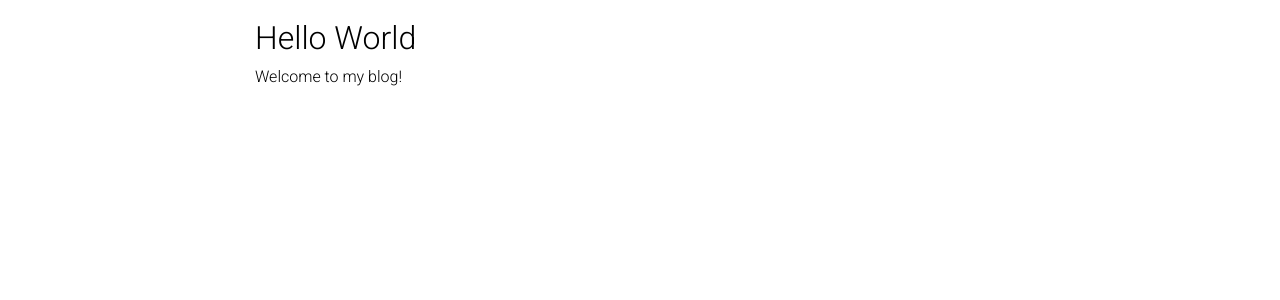
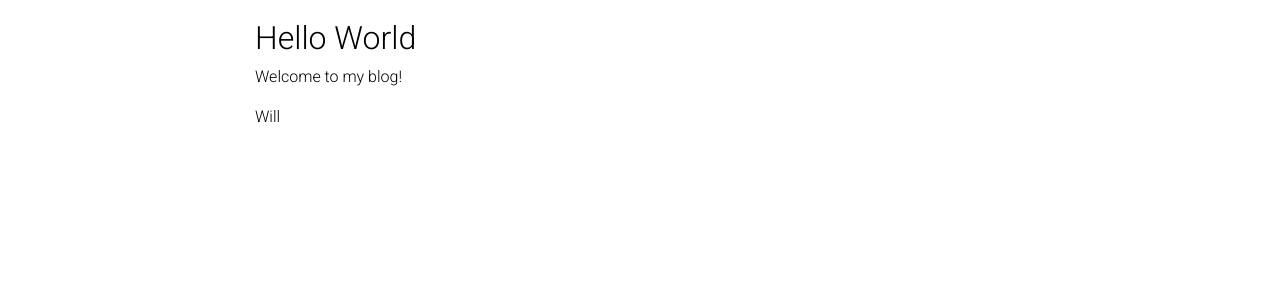
Before and after one commit to willlindsey05/willlindsey05.github.io, a Jekyll site: the page built from _posts/2023-04-09-hello-world.md, in a window 1280 px wide. Shown: the part 220-520 px from the top of the page. Built offline with Jekyll 4.4.1, drawn with Linux system fonts in a browser that asks for light colours; comment, search, counter and statistics services are not loaded; a style sheet for code colours, icons or effects is not loaded.

Commit message:
First Update

```diff
--- a/Gemfile
+++ b/Gemfile
@@ -15,7 +15,7 @@ group :jekyll_plugins do
     gem 'jekyll-sitemap'
     gem 'jekyll-twitter-plugin'
     gem 'jemoji'
-    gem 'mini_racer'
+    # gem 'mini_racer'
     gem 'unicode_utils'
     gem 'webrick'
 end
--- a/_config.yml
+++ b/_config.yml
@@ -251,7 +251,7 @@ jekyll-archives:
     tag: '/blog/tag/:name/'
     category: '/blog/category/:name/'
 
-display_tags: ['hack-the-box', 'easy'] # this tags will be dispalyed on the front page of your blog
+display_tags: ['personal'] # this tags will be dispalyed on the front page of your blog
 
 # -----------------------------------------------------------------------------
 # Jekyll Scholar
--- a/_posts/2023-04-09-hello-world.md
+++ b/_posts/2023-04-09-hello-world.md
@@ -15,3 +15,5 @@ categories: personal
 ## Hello World
 
 Welcome to my blog!
+
+Will
```
